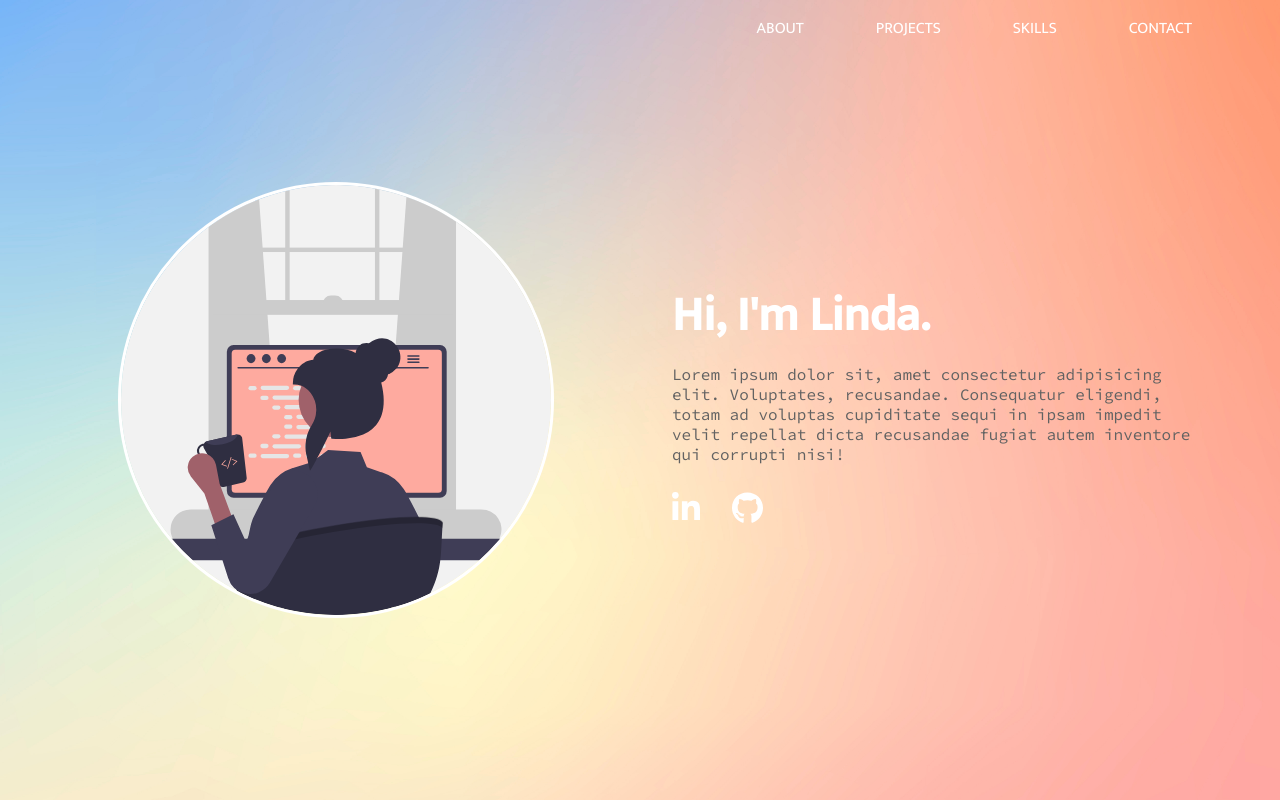
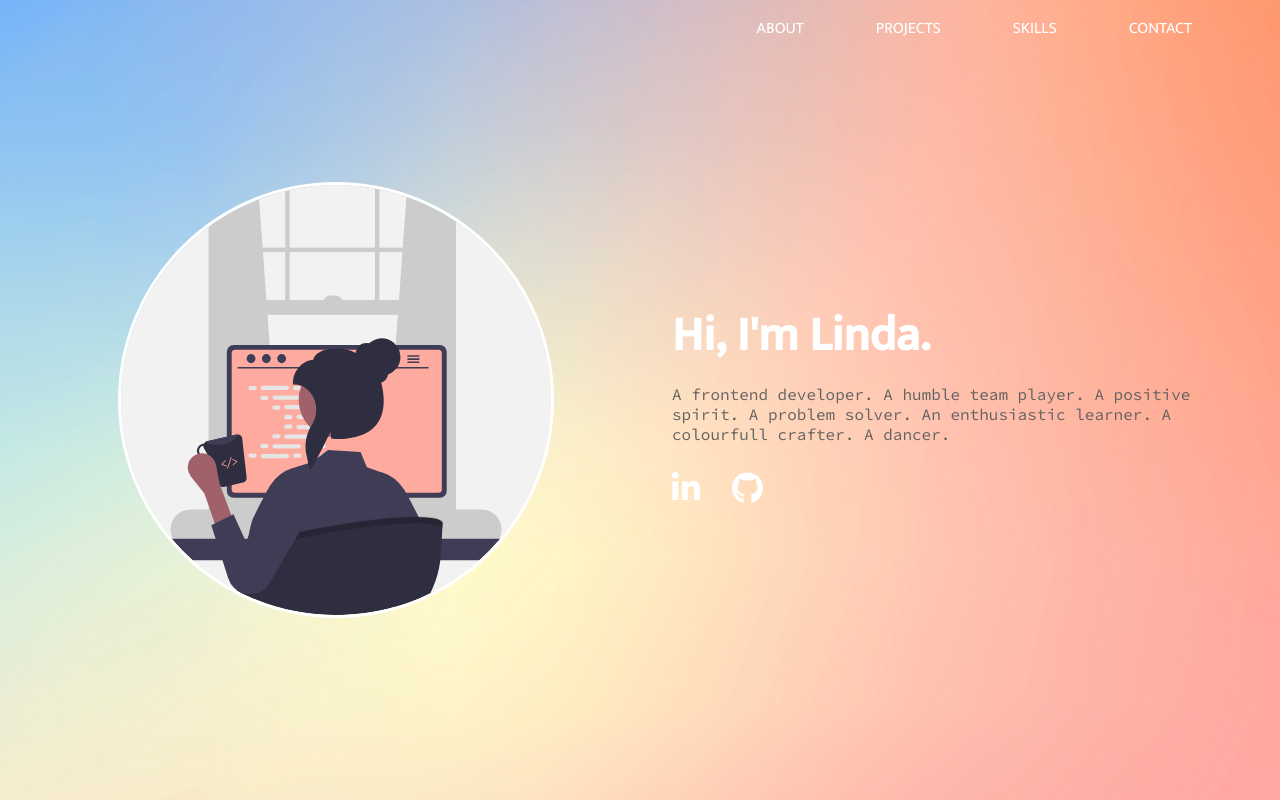
Before and after one commit to lindabertling/lindas-portfolio, a Next.js app: page / in a window 1280 px wide. Shown: the top 800 px of the page. Built offline with nearby package versions, Linux system fonts and the light colour scheme; a web font is replaced by a local one.

Commit message:
updated introduction text

```diff
--- a/src/components/HeroSection.jsx
+++ b/src/components/HeroSection.jsx
@@ -25,10 +25,11 @@ const HeroSection = () => {
         <div className={classes.introduction}>
           <h2>Hi, I'm Linda.</h2>
           <p className={sourceCodePro.className}>
-            Lorem ipsum dolor sit, amet consectetur adipisicing elit.
-            Voluptates, recusandae. Consequatur eligendi, totam ad voluptas
-            cupiditate sequi in ipsam impedit velit repellat dicta recusandae
-            fugiat autem inventore qui corrupti nisi!
+            A frontend developer. A humble team player. A positive spirit. A
+            problem solver. An enthusiastic learner. A colourfull crafter. A
+            dancer.
+            {/*  A
+            member of the <i>make things happen</i> club. */}
           </p>
           <section className={classes.heroIcons}>
             <Link href={"https://www.linkedin.com/in/linda-bertling/"}>
```
